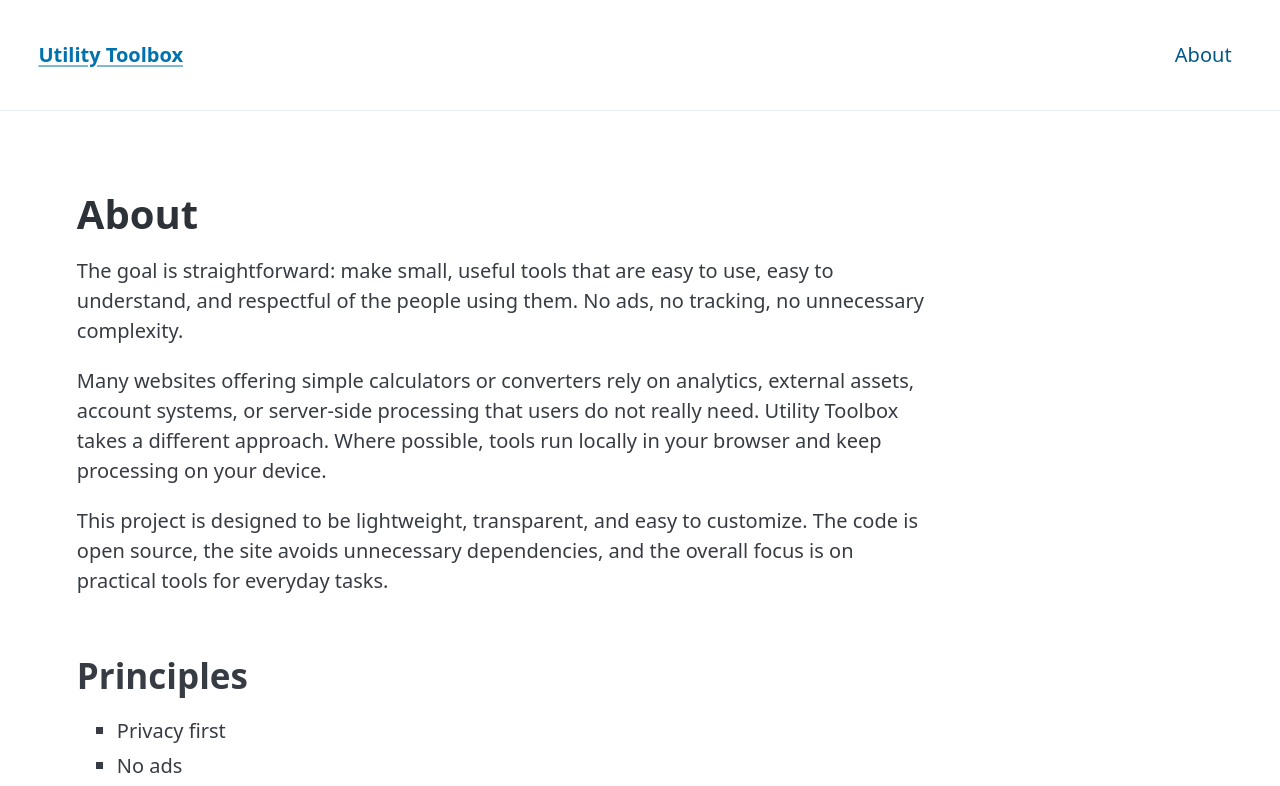
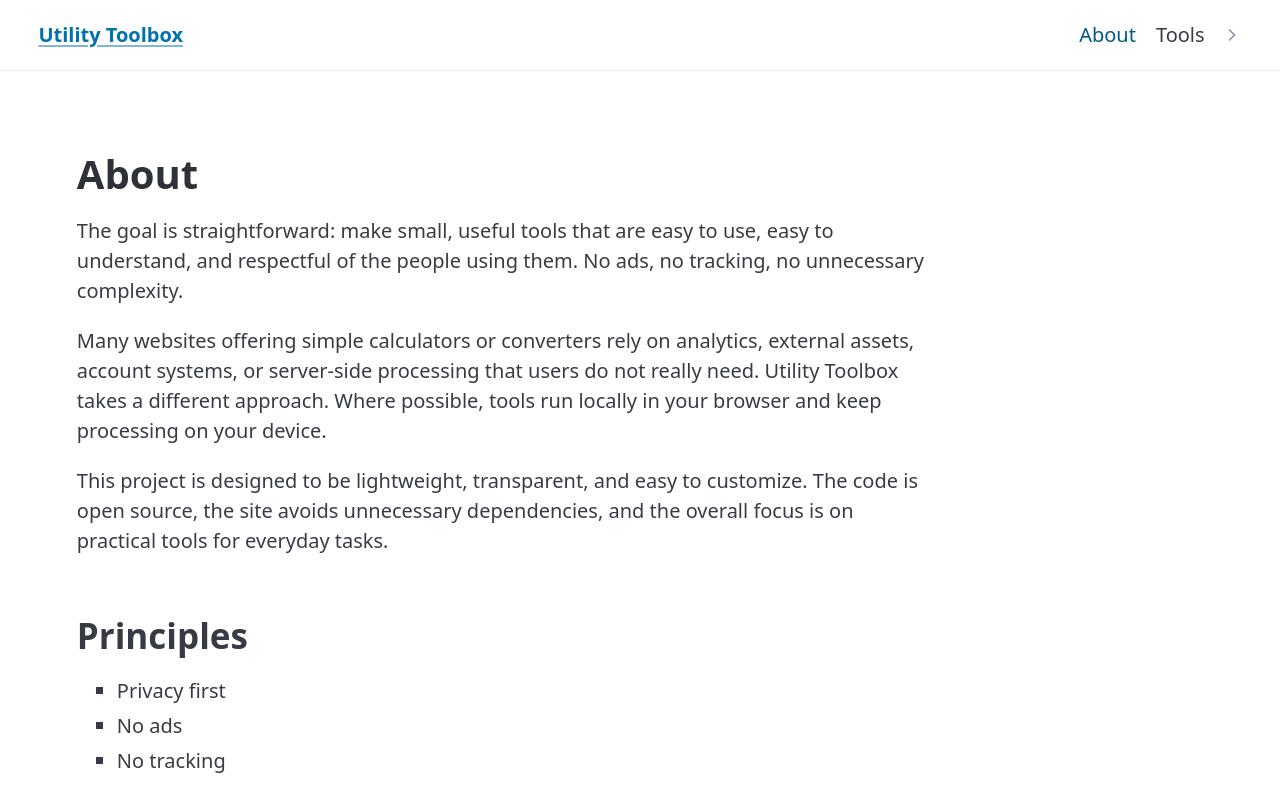
Before and after one commit to jennifert/utility-toolbox, a Next.js app: page /about in a window 1280 px wide. Shown: the top 786 px of the page. Built offline with nearby package versions, Linux system fonts and the light colour scheme.

Commit message:
Added tools drop down to menu.

```diff
--- a/components/header.js
+++ b/components/header.js
@@ -17,7 +17,7 @@
       </span>
 
       <nav aria-label="Site menu">
-        <ul>
+        <ul className="site-nav">
           <li>
             <Link
               href="/about"
@@ -27,6 +27,20 @@
               About
             </Link>
           </li>
+
+          <li className="tools-menu">
+            <details>
+              <summary>Tools</summary>
+              <ul className="tools-dropdown">
+                <li>
+                  <Link href="/tools/image-ratio">Image ratio</Link>
+                </li>
+                <li>
+                  <Link href="/tools/mailto-encoder">Mailto encoder</Link>
+                </li>
+              </ul>
+            </details>
+          </li>
         </ul>
       </nav>
     </header>
--- a/styles/style.css
+++ b/styles/style.css
@@ -22,7 +22,7 @@
     margin-inline: auto;
 }
 
-main#main-content > section {
+main#main-content>section {
     width: 100%;
 }
 
@@ -65,12 +65,92 @@
     border-bottom: 1px solid var(--pico-muted-border-color);
 }
 
-.site-header nav ul {
+.site-header nav {
+    overflow: visible;
+}
+
+.site-header>nav>.site-nav {
     display: flex;
+    align-items: center;
     gap: 1rem;
     list-style: none;
     margin: 0;
     padding: 0;
+}
+
+.site-nav>li {
+    position: relative;
+    margin: 0;
+    padding: 0;
+}
+
+/* Dropdown */
+.tools-menu {
+    display: flex;
+    align-items: center;
+}
+
+.site-header nav details,
+.site-header nav summary {
+    margin: 0;
+}
+
+.tools-menu details {
+    position: relative;
+    display: inline-flex;
+    align-items: center;
+    margin: 0;
+    min-width: max-content;
+}
+
+.tools-menu summary {
+    cursor: pointer;
+    list-style: none;
+    display: inline-flex;
+    align-items: center;
+    gap: 0.35rem;
+    margin: 0;
+    padding: 0;
+    line-height: 1.2;
+}
+
+.tools-menu summary::-webkit-details-marker {
+    display: none;
+}
+
+.tools-dropdown {
+    position: absolute;
+    top: calc(100% + 0.5rem);
+    right: 0;
+    min-width: 14rem;
+    display: block;
+    list-style: none;
+    margin: 0;
+    padding: 0.5rem 0;
+    background: var(--pico-background-color);
+    border: 1px solid var(--pico-muted-border-color);
+    border-radius: 0.5rem;
+    box-shadow: 0 0.5rem 1rem rgba(0, 0, 0, 0.08);
+    z-index: 100;
+}
+
+.tools-dropdown li {
+    display: block;
+    width: 100%;
+    margin: 0;
+    padding: 0;
+}
+
+.tools-dropdown a {
+    display: block;
+    width: 100%;
+    padding: 0.5rem 1rem;
+    text-decoration: none;
+}
+
+.tools-dropdown a:hover,
+.tools-dropdown a:focus {
+    background: var(--pico-muted-background-color);
 }
 
 /* Shared content spacing */
@@ -78,7 +158,7 @@
     padding-block: 2rem 3rem;
 }
 
-main#main-content section + section {
+main#main-content section+section {
     margin-top: 3rem;
 }
 
```
Lines whose indentation alone changed are shown as unchanged.
